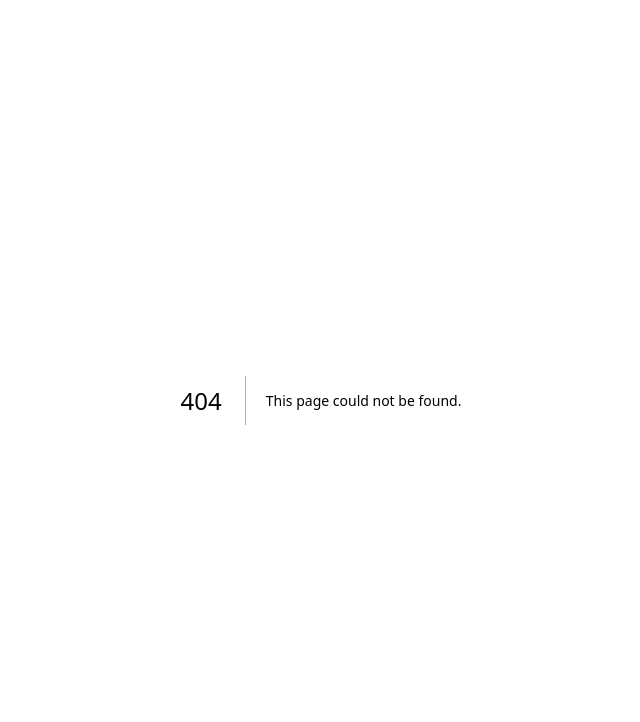
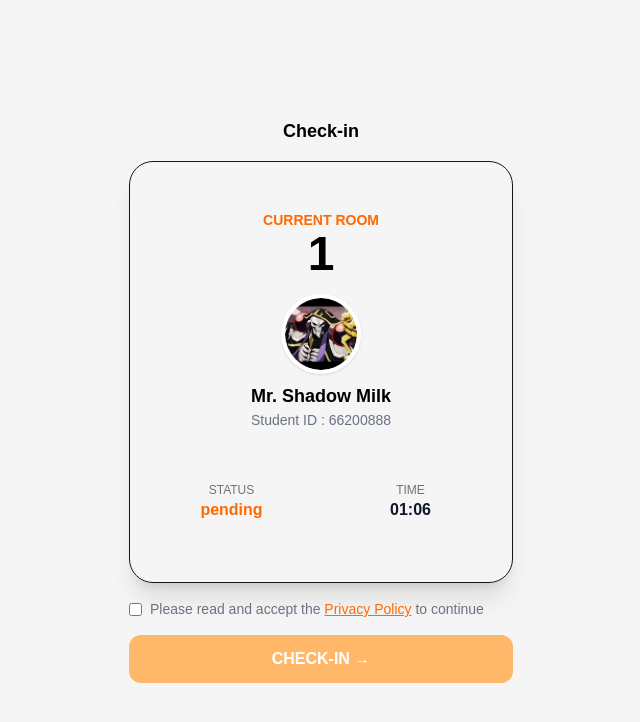
Before and after one commit to KMITL-PCC/project-front, a Next.js app: page /attendance/1 in a window 1280 px wide. Before the commit this address had no page. Shown: the top 722 px of the page, without its empty margins (319-959 px from the left). Built offline with nearby package versions, Linux system fonts and the light colour scheme.

Commit message:
flex: chagre from check-in to attendace

```diff
--- a/app/check-in/[room]/page.tsx
+++ b/app/attendance/[room]/page.tsx
@@ -1,4 +1,5 @@
-import { CheckInClient } from "@/components/check-in/CheckInClient";
+import { CheckInClient } from "@/components/attendance/CheckInClient";
+
 
 type PageProps = {
   params: Promise<{
--- a/components/check-in/CheckInClient.tsx
+++ b/components/attendance/CheckInClient.tsx
@@ -2,9 +2,10 @@
 
 import { useState, useEffect } from "react";
 import { Card, CardContent } from "../ui/card";
+import { StatusBadge } from "./StatusBadge";
+import { StudentProfile } from "./StudentProfile";
 import { RoomHeader } from "./RoomHeader";
-import { StudentProfile } from "./StudentProfile";
-import { StatusBadge } from "./StatusBadge";
+
 
 type Props = {
   room: string;
@@ -17,7 +18,6 @@ export function CheckInClient({ room }: Props) {
   const [time, setTime] = useState("");
   const [acceptedPolicy, setAcceptedPolicy] = useState(false);
 
-  /* ================= TIME ================= */
   useEffect(() => {
     const updateTime = () => {
       const now = new Date();
@@ -32,7 +32,6 @@ export function CheckInClient({ room }: Props) {
     updateTime();
   }, []);
 
-  /* ================= ACTION ================= */
   const handleAction = () => {
     if (status === "pending") {
       setStatus("checked_in");
@@ -48,13 +47,14 @@ export function CheckInClient({ room }: Props) {
       ? "CHECK-OUT →"
       : "DONE";
 
-  /* ================= UI ================= */
+  const title = status === "checked_in" ? "Check-out" : "Check-in";
+
   return (
     <section className="w-full max-w-sm space-y-4">
-      <h1 className="text-center text-lg font-semibold">Check-in</h1>
+      <h1 className="text-center text-lg font-semibold text-black">{title}</h1>
 
       <Card className="rounded-3xl shadow-xl">
-        <CardContent className="p-6 text-center space-y-4">
+        <CardContent className="p-6 text-center space-y-4 text-black">
           <RoomHeader room={room} />
 
           <StudentProfile
@@ -87,7 +87,6 @@ export function CheckInClient({ room }: Props) {
         </p>
       </div>
 
-      {/* Action Button */}
       <button
         disabled={!acceptedPolicy || status === "checked_out"}
         onClick={handleAction}
```
Also changed, not shown: components/attendance/RoomHeader.tsx (renamed from components/check-in/RoomHeader.tsx), components/attendance/StatusBadge.tsx (renamed from components/check-in/StatusBadge.tsx), components/attendance/StudentProfile.tsx (renamed from components/check-in/StudentProfile.tsx), 1 other file (tests, documents, lock files or other folders).
